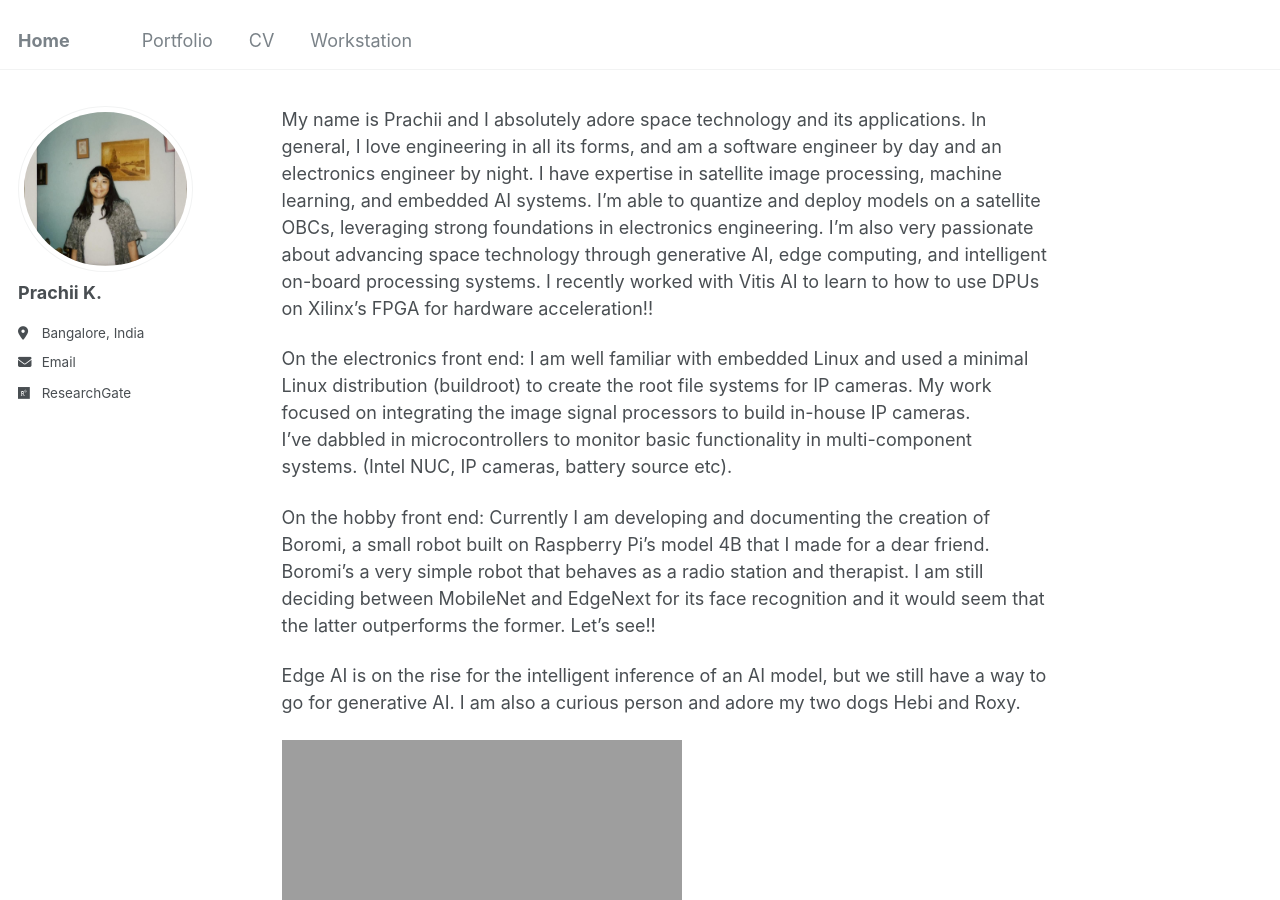
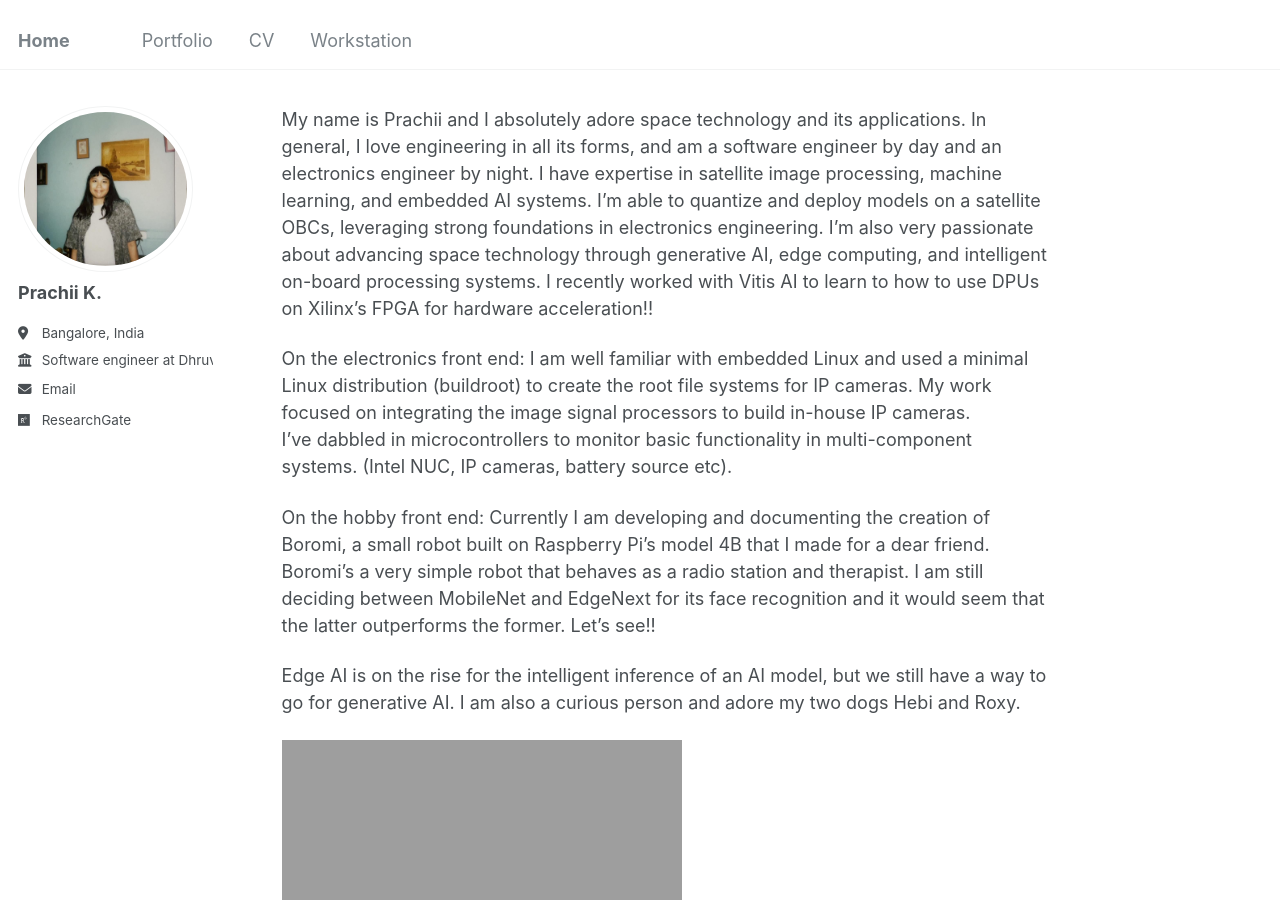
Before and after one commit to asaiyru99/asaiy, a Jekyll site: the page built from _pages/about.md, in a window 1280 px wide and 900 px high. Built offline with Jekyll 4.4.1, drawn with Linux system fonts in a browser that asks for light colours.

Commit message:
Update _config.yml

```diff
--- a/_config.yml
+++ b/_config.yml
@@ -26,7 +26,7 @@ author:
   pronouns         : # example: "she/her"
   bio              : "   "
   location         : "Bangalore, India"
-  employer         : null
+  employer         : "Software engineer at Dhruva Space"
   uri              : # URL
   email            : "prachii.ku@gmail.com"
 
```
